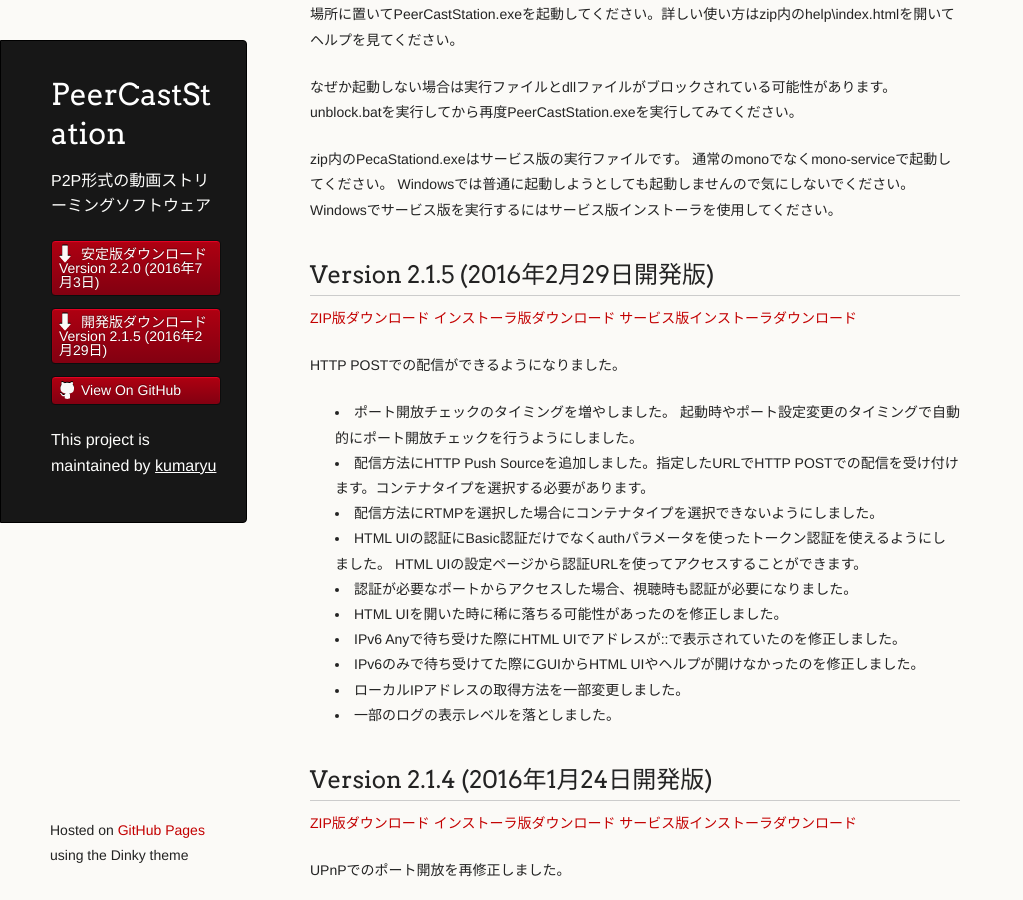
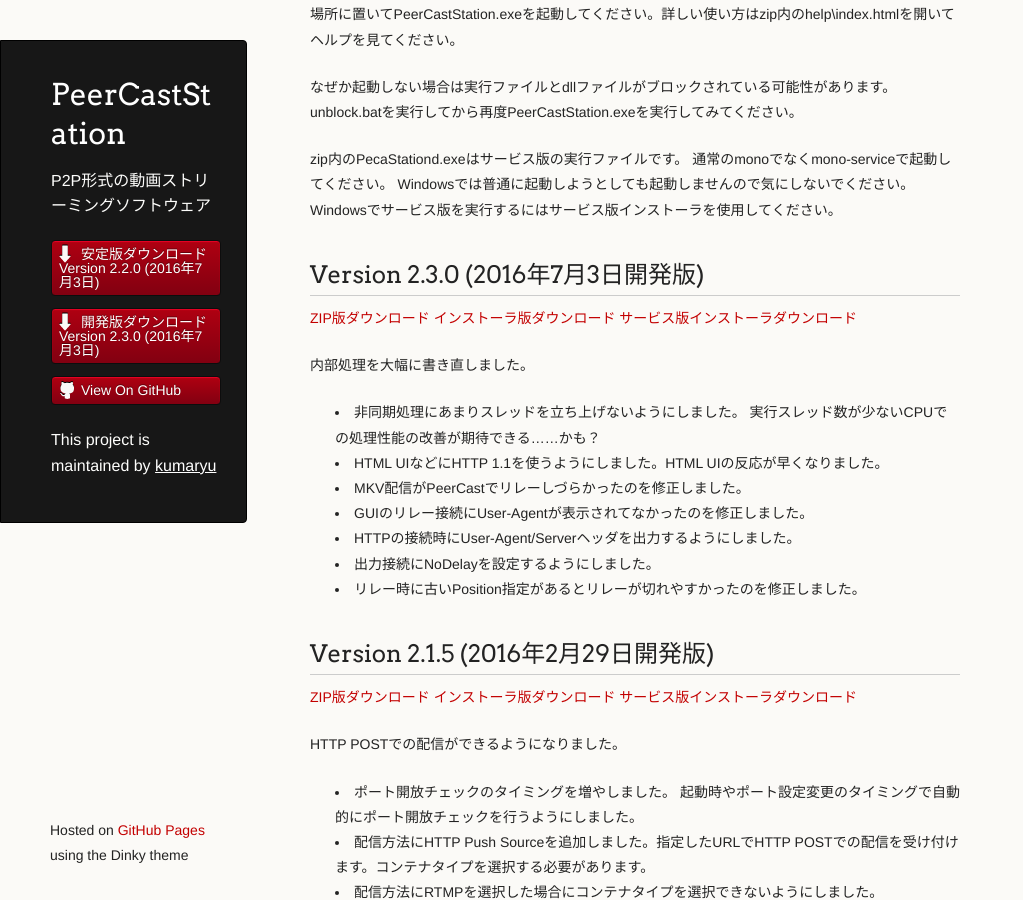
Before and after one commit to kumaryu/peercaststation, a Jekyll site: the page built from download-dev.mkd, in a window 1280 px wide and 900 px high, scrolled down 410 px. Shown: the whole window, without its empty margins (0-1023 px from the left). Built offline with Jekyll 4.4.1, drawn with Linux system fonts in a browser that asks for light colours.

Commit message:
Bumped version up to 2.3.0

```diff
--- a/_data/releasenotes.yml
+++ b/_data/releasenotes.yml
@@ -1,4 +1,31 @@
 ---
+- name: Version 2.3.0 (2016年7月3日開発版)
+  version: 2.3.0.0
+  channel: dev
+  notes: |
+    内部処理を大幅に書き直しました。
+
+    * 非同期処理にあまりスレッドを立ち上げないようにしました。
+      実行スレッド数が少ないCPUでの処理性能の改善が期待できる……かも？
+    * HTML UIなどにHTTP 1.1を使うようにしました。HTML UIの反応が早くなりました。
+    * MKV配信がPeerCastでリレーしづらかったのを修正しました。
+    * GUIのリレー接続にUser-Agentが表示されてなかったのを修正しました。
+    * HTTPの接続時にUser-Agent/Serverヘッダを出力するようにしました。
+    * 出力接続にNoDelayを設定するようにしました。
+    * リレー時に古いPosition指定があるとリレーが切れやすかったのを修正しました。
+  date: 2016-07-03T14:00:00+09:00
+  url: http://www.pecastation.org/files/PeerCastStation-2.3.0.zip
+  enclosures:
+  - type: archive
+    url: http://www.pecastation.org/files/PeerCastStation-2.3.0.zip
+    length: 1628319
+  - type: installer
+    url: http://www.pecastation.org/files/PeerCastStation-2.3.0.exe
+    length: 2285157
+  - type: serviceinstaller
+    url: http://www.pecastation.org/files/PecaStationd-2.3.0.msi
+    length: 2048616
+
 - name: Version 2.2.0 (2016年7月3日安定版)
   version: 2.2.0.0
   channel: stable
@@ -32,7 +59,7 @@
       Monoではzip版のPecaStationd.exeをmono-serviceで実行することができます。
       サービス版てなんだろうと思う人にはだいたい関係ないので気にしないでください。
     * OSのカレンダー形式が西暦でない場合にアップデート通知が出なかったのを修正しました。
-  date: 2016-07-03 00:00:00.000000000 +09:00
+  date: 2016-07-02 23:00:00.000000000 +09:00
   url: http://www.pecastation.org/files/PeerCastStation-2.2.0.zip
   enclosures:
   - type: archive
--- a/_layouts/default.html
+++ b/_layouts/default.html
@@ -24,7 +24,7 @@
           <a class="buttons" href="download-stable.html">安定版ダウンロード<br>Version 2.2.0 (2016年7月3日)</a>
           </li>
           <li class="download" style="width:auto; height:auto">
-          <a class="buttons" href="download-dev.html">開発版ダウンロード<br>Version 2.1.5 (2016年2月29日)</a>
+          <a class="buttons" href="download-dev.html">開発版ダウンロード<br>Version 2.3.0 (2016年7月3日)</a>
           </li>
           <li style="width:auto"><a class="buttons github" href="https://github.com/kumaryu/peercaststation">View On GitHub</a></li>
         </ul>
```
